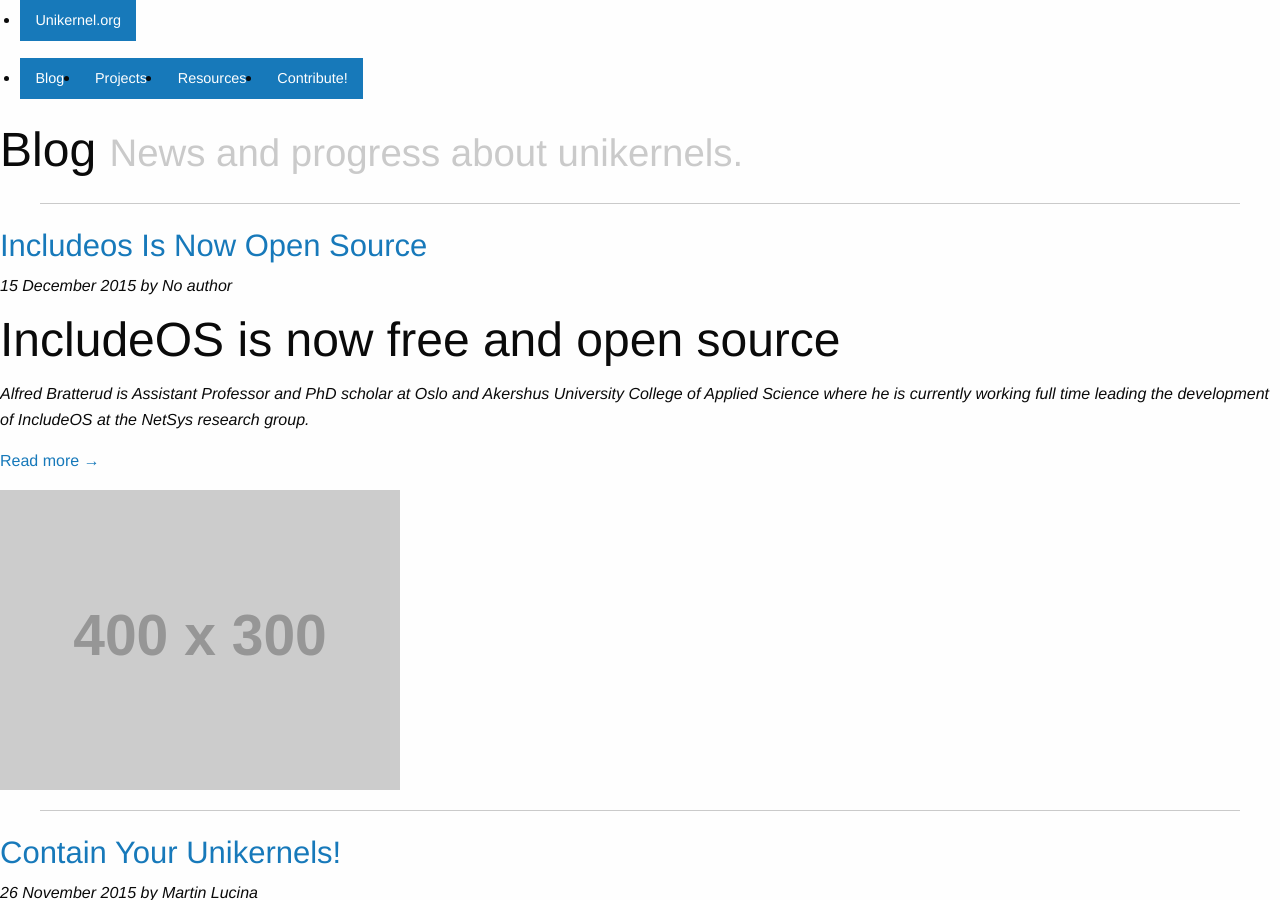
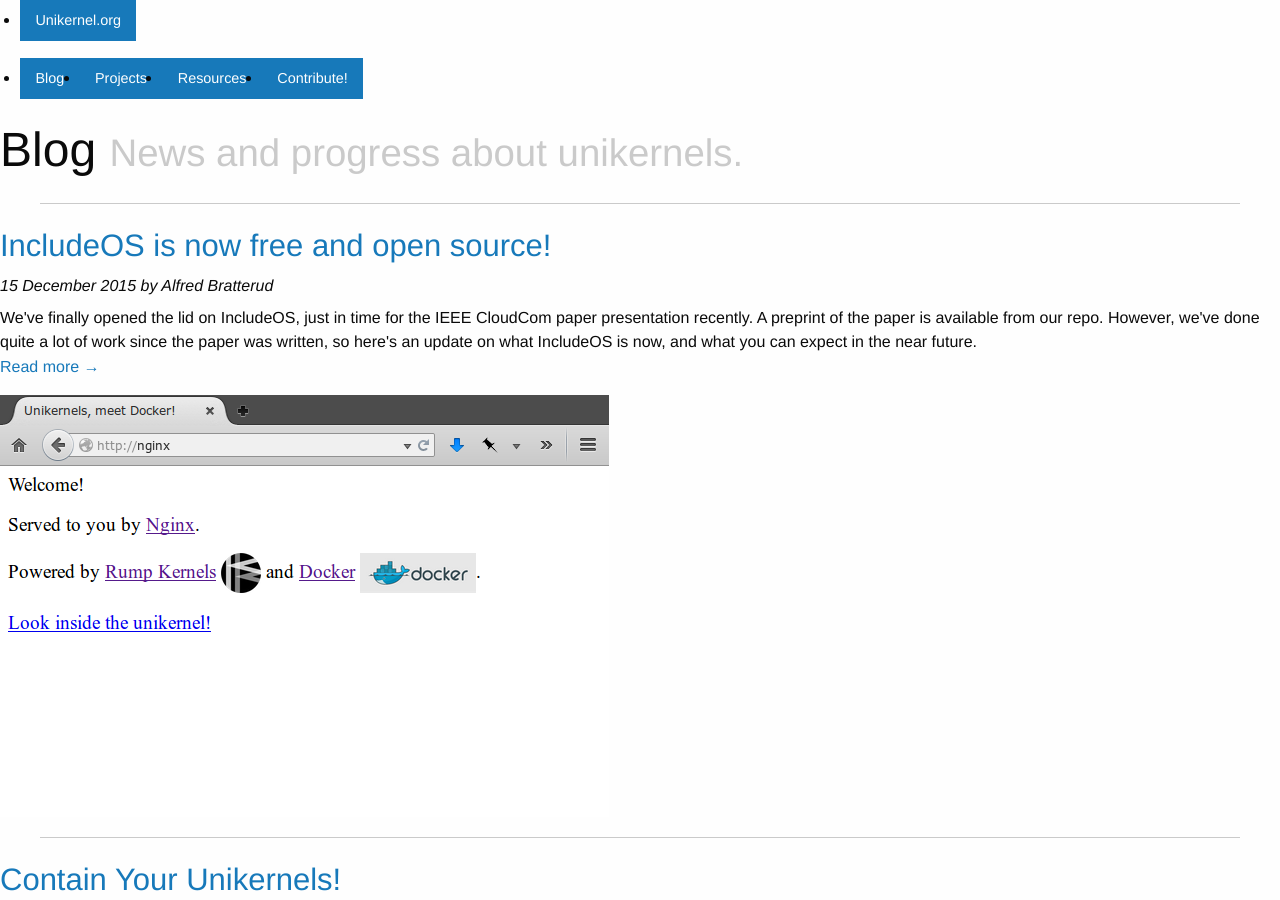
Before and after one commit to Unikernel-Systems/unikernel.org, a Jekyll site: the page built from blog/index.html, in a window 1280 px wide and 900 px high. Built offline with Jekyll 4.4.1, drawn with Linux system fonts in a browser that asks for light colours; nearby versions of some CDN libraries; library files that are not in the unit come from our copies; some of the changed text lies outside the part shown.

Commit message:
Update IncludeOS post
- Add YAML metadata
- Switch to reference-style links

```diff
--- a/blog/_posts/2015-12-15-includeos-is-now-open-source.md
+++ b/blog/_posts/2015-12-15-includeos-is-now-open-source.md
@@ -1,7 +1,21 @@
-# IncludeOS is now free and open source
+---
+layout: post
+title: "IncludeOS is now free and open source!"
+authors:
+- Alfred Bratterud
+author-urls:
+- 'https://github.com/alfred-bratterud'
+date: 2015-12-15 14:30:00
+tags: [unikernel, includeos, release]
+image: /images/contain-your-unikernels.png
+excerpt: "We've finally opened the lid on IncludeOS, just in time for the IEEE CloudCom paper presentation recently. A preprint of the paper is available from our repo. However, we've done quite a lot of work since the paper was written, so here's an update on what IncludeOS is now, and what you can expect in the near future."
+shorturl:
+---
+{% include JB/setup %}
+
 *Alfred Bratterud is Assistant Professor and PhD scholar at Oslo and Akershus University College of Applied Science where he is currently working full time leading the development of IncludeOS at the NetSys research group.*
 
-We've finally lifted the lid on [IncludeOS](http://www.includeos.org), just in time for the [IEEE CloudCom](http://2015.cloudcom.org/) paper presentation yesterday. A preprint of the paper is [available from our repo](https://github.com/hioa-cs/IncludeOS/blob/master/doc/papers/IncludeOS_IEEE_CloudCom2015_PREPRINT.pdf). However, we've done quite a lot of work since the paper was written, so here's an update on what IncludeOS is now, and what you can expect in the near future.
+We've finally lifted the lid on [IncludeOS][], just in time for the [IEEE CloudCom][] paper presentation yesterday. A preprint of the paper is [available from our repo][paper]. However, we've done quite a lot of work since the paper was written, so here's an update on what IncludeOS is now, and what you can expect in the near future.
 
 ## It's a bit like a JVM, but for x86 C++
 A Java Virtual Machine is a portable language runtime environment. Java is portable across hardware architectures and operating systems because it uses a common instruction set. Once you've started a Java program, you can't log into it (unless your program itself provides the facilities), and you can't boot up any other programs inside it.
@@ -13,29 +27,40 @@
 From this interesting premise, rather than working towards running a JVM or supporting another high-level language, we want to focus on creating an intuitive and modern C++ hardware API, with minimal overhead. But of course, if somebody wants to use IncludeOS as a platform for supporting high level language runtimes, that would be great too. Before that can happen though, we'll have to get a stable API. We're currently on 0.7.0, meaning that anything can change at any time.
 
 ## Networking from scratch
-One thing you'll notice is that our network stack is currently being written from scratch. Are we crazy? Possibly. We obviously considered - and wanted to - port the stack from somewhere else, but not being intimately familiar with any existing kernel, I found that to be even harder than just doing it from scratch. I got a lot of help from reading the nicely annotated and cross-linked [SanOS source code](http://www.jbox.dk/sanos/source/), and once the virtio network driver was working, the rest wasn't nearly as hard as one might think - at least up to now. Clearly it will take time to make it complete, but the efforts it took to get from a driver, up to rudimentary TCP was really insignificant compared to the challenges we've faced when trying to integrate third-party libraries such as newlib (Standard C) and libc++ (Standard C++). Getting to read RFC's and implementing the TCP handshake from scratch has really been a blast - a highly recommended exercise.
+One thing you'll notice is that our network stack is currently being written from scratch. Are we crazy? Possibly. We obviously considered - and wanted to - port the stack from somewhere else, but not being intimately familiar with any existing kernel, I found that to be even harder than just doing it from scratch. I got a lot of help from reading the nicely annotated and cross-linked [SanOS source code][], and once the virtio network driver was working, the rest wasn't nearly as hard as one might think - at least up to now. Clearly it will take time to make it complete, but the efforts it took to get from a driver, up to rudimentary TCP was really insignificant compared to the challenges we've faced when trying to integrate third-party libraries such as newlib (Standard C) and libc++ (Standard C++). Getting to read RFC's and implementing the TCP handshake from scratch has really been a blast - a highly recommended exercise.
 
 ## C++ is a new language
 If you haven't looked at C++ after 2011, you should look now -  "It feels like a new language" (Bjarne Stroustrup). While you can always argue that adding new feature won't necessarily make the language any better, it most definitely makes it more powerful. Here are a couple of really nice new language features we're using in IncludeOS:
 
 1. Real Lambdas. Not function pointers, not just call operators, but lambdas just like you know and love from functional languages.
-2. C++11 implementation of delegates (i.e. pointers to a member function in a class instance), which are exactly as fast as function pointers. We're using these everywhere. Reading [the implementation](https://github.com/hioa-cs/IncludeOS/blob/master/api/utility/delegate.hpp) is a great way to have your brain explode, but they work like magic.
+2. C++11 implementation of delegates (i.e. pointers to a member function in a class instance), which are exactly as fast as function pointers. We're using these everywhere. Reading [the implementation][delegate-hpp] is a great way to have your brain explode, but they work like magic.
 3. User defined literals, and std::literals for units. You can set timers by passing in `100ms`, `10s` or `50min` as parameters to the same function.
 4. Shared pointers. These behave much like normal C-style pointers, but will keep track of the number of instances of itself. Whenever a shared pointer exits the last scope, the destructor of the object pointed to gets called. We use this to have network packets release their buffers back to a buffer store, once they're no longer used by anyone.
-5. A lot of wisdom, packed into concise [guidelines](https://github.com/isocpp/CppCoreGuidelines) from the Standard C++ foundation (A.k.a. ISO C++ / the Jedi Council).
+5. A lot of wisdom, packed into concise [guidelines][cpp-guide] from the Standard C++ foundation (A.k.a. ISO C++ / the Jedi Council).
 
 Obviously, with C++ you can mess up the memory of your own program if you want to, but compared to C you have so many more tools for writing encapsulated and type-safe code. And of course, if performance or energy efficiency is key to your app, C++ is an obvious choice. As a test case for the paper, a bootable disk image consisting of a simple DNS server with OS included was shown to require only 158 kb of disk space and to require 5-20% less CPU-time, depending on hardware, compared to the same binary running on Linux. A lot of this performance comes from greatly reduced complexity, but a lot also comes for free by just using C++.
 
 ## We want to make Node++
 IncludeOS is pretty similar to Node.js in a few respects: It's single threaded at the moment, but highly efficient due to non-blocking I/O. This means that you'll have to use a callback-based programming style, just like with Javascript. The events you'll be subscribing to are all rooted in a physical interrupt - in fact, you can add callbacks to interrupts directly, if you want.  An interesting thing to keep in mind is that I/O in modern hardware is non-blocking by default, with Direct Memory Access (DMA). A network packet arriving into IncludeOS will result in an interrupt, but only after the whole packet is written directly into memory by the device. At that point, IncludeOS will defer the interrupt, and as soon as the CPU is done with whatever it was doing, it will call the callback delegate (possibly a lambda) of whoever's subscribing to that interrupt. That delegate can again use the same technique, to fire events higher up the stack. In our view, this kind of event-based programming fits hardware better than sequential, blocking programming. Also, GUI-programming has always been like this, so the techniques are well known.
 
-In the [2016 Roadmap](https://github.com/hioa-cs/IncludeOS/wiki/Roadmap) our explicit goal is to become "Node++": we want to enable people to develop tiny, self-contained, Node.js-style web services, with RESTful API's, in highly efficient C++.
+In the [2016 Roadmap][] our explicit goal is to become "Node++": we want to enable people to develop tiny, self-contained, Node.js-style web services, with RESTful API's, in highly efficient C++.
 
 ## Thanks for the warm welcome!
-Opening up a repository after over a year, to much expectation from people you look up to, is pretty scary. There are so many things I'd like to improve, fix and add, but at some point you just have to let go and let it rip. The hope was that opening up would help the process - and indeed I got a pull request fixing all my typos the very next day. The inclusive response from [ISO C++](https://isocpp.org/), and the immediate welcome on twitter from the [MirageOS](https://mirage.io/) guys have made us feel like family, more than competition, which is what we'd like to be. We hope to be able to contribute something back to the Unikernel effort as a whole.
+Opening up a repository after over a year, to much expectation from people you look up to, is pretty scary. There are so many things I'd like to improve, fix and add, but at some point you just have to let go and let it rip. The hope was that opening up would help the process - and indeed I got a pull request fixing all my typos the very next day. The inclusive response from [ISO C++][], and the immediate welcome on twitter from the [MirageOS][] guys have made us feel like family, more than competition, which is what we'd like to be. We hope to be able to contribute something back to the Unikernel effort as a whole.
 
 <blockquote class="twitter-tweet" lang="en"><p lang="en" dir="ltr">The IncludeOS <a href="https://twitter.com/hashtag/unikernel?src=hash">#unikernel</a> is now free and <a href="https://twitter.com/hashtag/opensource?src=hash">#opensource</a>. Find our research prototype at <a href="https://t.co/1gnag1W2hA">https://t.co/1gnag1W2hA</a> <a href="https://twitter.com/hashtag/cloudcom?src=hash">#cloudcom</a> <a href="https://twitter.com/hashtag/includeos?src=hash">#includeos</a></p>&mdash; Alfred Bratterud (@AlfredBratterud) <a href="https://twitter.com/AlfredBratterud/status/671809686820143104">December 1, 2015</a></blockquote>
 <script async src="//platform.twitter.com/widgets.js" charset="utf-8"></script>
 
 ## Try it out!
-If you're interested in playing around with IncludeOS, the best place to start is at the [README](https://github.com/hioa-cs/IncludeOS/blob/master/README.md), right on the front of our repository. You'll surely get it to work if you have a clean Ubuntu 14.04 VM in VirtualBox, or an Ubuntu 14.04 server, but we have also been able to build on MacOS X directly. Once you've built an image, it should run anywhere with VirtualBox or KVM!
+If you're interested in playing around with IncludeOS, the best place to start is at the [README][], right on the front of our repository. You'll surely get it to work if you have a clean Ubuntu 14.04 VM in VirtualBox, or an Ubuntu 14.04 server, but we have also been able to build on MacOS X directly. Once you've built an image, it should run anywhere with VirtualBox or KVM!
+
+[IncludeOS]: http://www.includeos.org
+[IEEE CloudCom]: http://2015.cloudcom.org/
+[paper]: https://github.com/hioa-cs/IncludeOS/blob/master/doc/papers/IncludeOS_IEEE_CloudCom2015_PREPRINT.pdf
+[SanOS source code]: http://www.jbox.dk/sanos/source/
+[delegate-hpp]: https://github.com/hioa-cs/IncludeOS/blob/master/api/utility/delegate.hpp
+[cpp-guide]: https://github.com/isocpp/CppCoreGuidelines
+[2016 Roadmap]: https://github.com/hioa-cs/IncludeOS/wiki/Roadmap
+[ISO C++]: https://isocpp.org/
+[MirageOS]: https://mirage.io/
+[README]: https://github.com/hioa-cs/IncludeOS/blob/master/README.md
```
